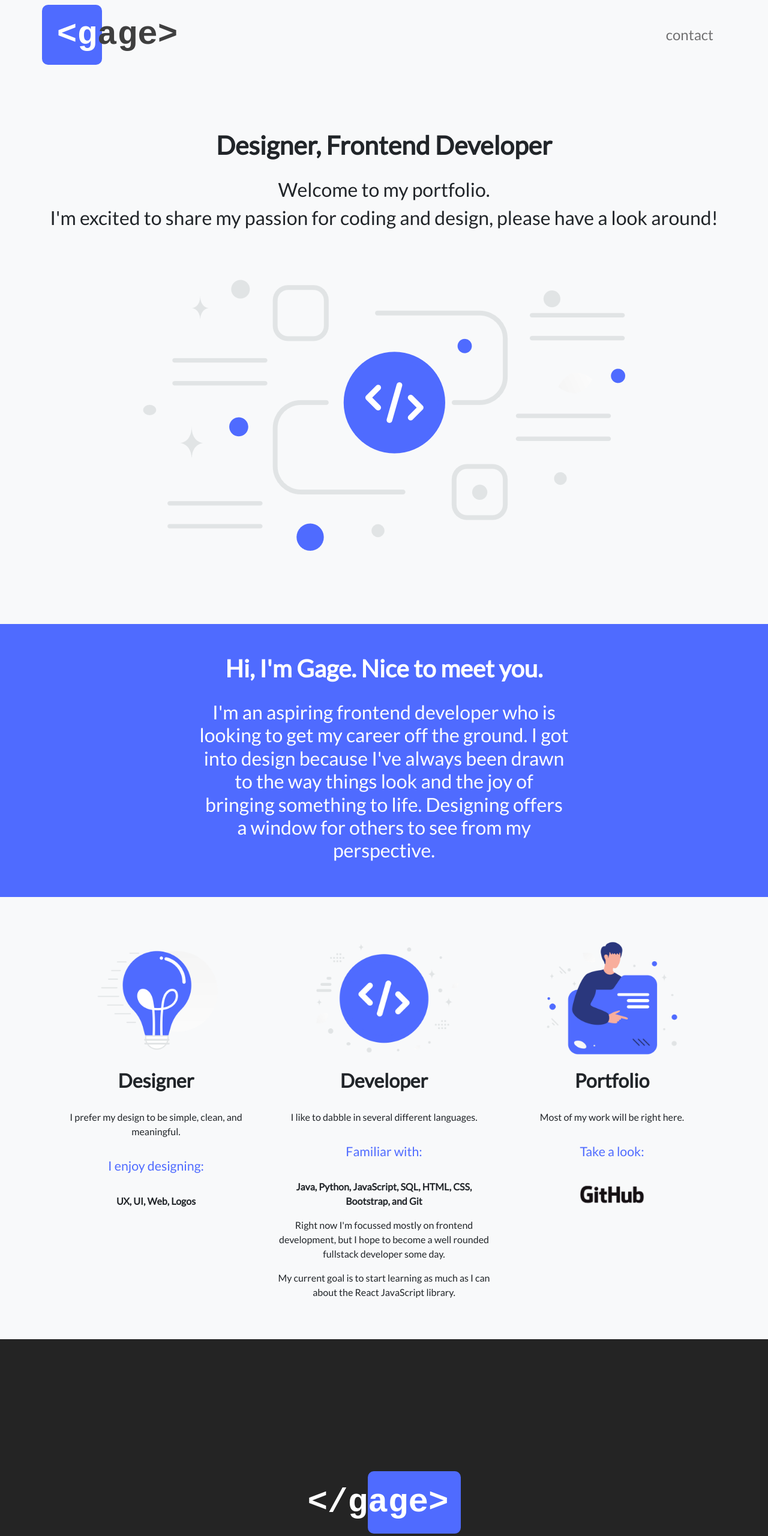
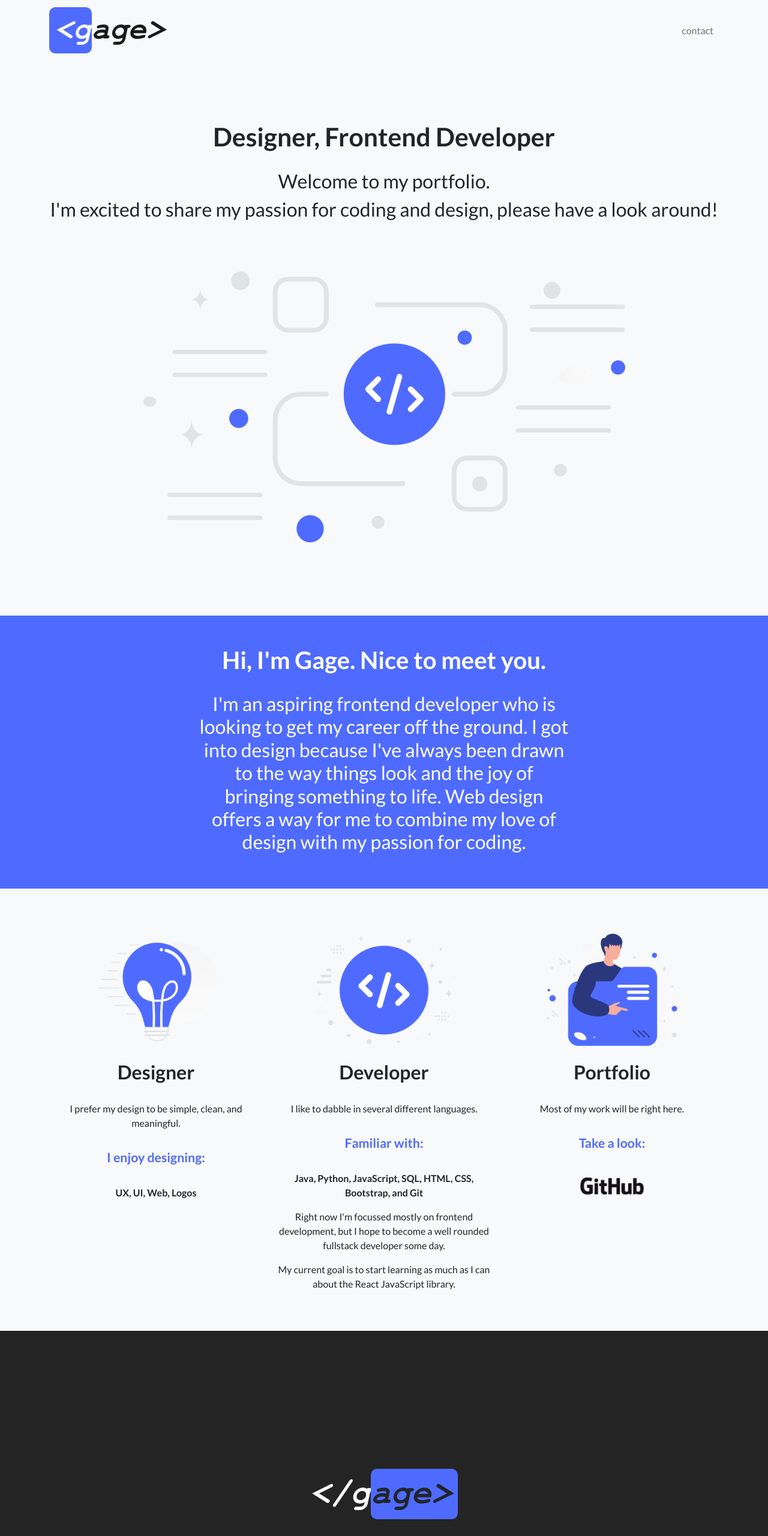
Before and after one commit to gagenzmer/portfolio, a plain HTML site: page index.html in a window 1280 px wide. Shown: the top 2560 px of the page at 60% size. Drawn offline with nearby package versions, Linux system fonts and the light colour scheme.

Commit message:
added dedicated fonts to main styling page
Added dedicated fonts to the main styling page

```diff
--- a/index.html
+++ b/index.html
@@ -9,16 +9,17 @@
         <script src="https://cdn.jsdelivr.net/npm/bootstrap@5.2.0/dist/js/bootstrap.bundle.min.js"></script>
     </head>
     <body>
+        <!-- Navigation -->
         <nav class="navbar navbar-expand-sm bg-light">
-            <ul class="navbar-nav container">
-                <li class="nav-item">
-                    <span class="nav-link nav-logo">&lt;g<span class="nav-logo-span">age&gt;</span></span>
-                </li>
-                <li class="nav-item">
-                    <!-- Modal Open Button-->
-                    <button type="button" class="nav-link nav-link-option btn btn-link" data-bs-toggle="modal" data-bs-target="#contact">contact</button>
-                </li>
-            </ul>
+            <div class="container">
+                <div class="navbar-brand nav-logo"><span class="nav-logo-box text-right text-light">&lt;g</span>age&gt;</div>
+                <ul class="navbar-nav">
+                    <li class="nav-item">
+                        <!-- Modal Open Button-->
+                        <button type="button" class="nav-link btn btn-link" data-bs-toggle="modal" data-bs-target="#contact">contact</button>
+                    </li>
+                </ul>
+            </div>
         </nav>
         <!-- The Modal -->
         <div class="modal fade" id="contact">
@@ -35,15 +36,15 @@
                         <form class="row">
                             <div class="col-6">
                                 <label for="Name" class="form-label">Name</label>
-                                <input type="text" class="form-control" id="name" placeholder="" name="Name">
+                                <input type="text" class="form-control form-control-lg" id="name" placeholder="" name="Name">
                             </div>
                             <div class="col-6">
                                 <label for="email" class="form-label">Email</label>
-                                <input type="email" class="form-control" id="email" placeholder="" name="email">
+                                <input type="email" class="form-control form-control-lg" id="email" placeholder="" name="email">
                             </div>
                             <div class="col-12">
                                 <label for="Message" class="form-label">Message</label>
-                                <textarea class="form-control rounded-3" id="Message" rows="10"></textarea>
+                                <textarea class="form-control rounded-3" id="Message" rows="5"></textarea>
                             </div>
                         </form>
                     </div>
@@ -55,6 +56,7 @@
                 </div>
             </div>
         </div>
+        <!-- Intro -->
         <section class="container-fluid text-center intro bg-light text-dark">
             <div class="container">
                 <h1 class="intro-title">Designer, Frontend Developer</h1>
@@ -63,12 +65,14 @@
             </div>
             <img class="img-fluid" src=".\img\177.png">
         </section>
+        <!-- About -->
         <section class="container-fluid text-center about">
             <div class="container col-sm-6">
                 <h1 class="about-title">Hi, I'm Gage. Nice to meet you.</h1>
-                <h2>I'm an aspiring frontend developer who is looking to get my career off the ground. I got into design because I've always been drawn to the way things look and the joy of bringing something to life. Designing offers a window for others to see from my perspective.</h2>
+                <h2>I'm an aspiring frontend developer who is looking to get my career off the ground. I got into design because I've always been drawn to the way things look and the joy of bringing something to life. Web design offers a way for me to combine my love of design with my passion for coding.</h2>
             </div>
         </section>
+        <!-- Projects -->
         <section class="container-fluid text-center bg-light text-dark projects">
             <div class="container">
                 <div class="row text-center">
@@ -98,14 +102,15 @@
                 </div>
             </div>
         </section>
+        <!-- Footer -->
         <footer class="container-fluid text-center text-light footer">
             <div class="container">
                 <div class="footer-logo">
-                    <span>&lt;&#47;g<span class="footer-logo-box">age&gt;</span></span>
+                    <span>&lt;&#47;g<span class="footer-logo-box text-dark">age&gt;</span></span>
                 </div>
                 <a href="https://github.com/gagenzmer/"><img class="img-fluid" src=".\img\GitHub-Mark-Light-64px.png"></a>
                 <h1 class="footer-title">Learning something new each day.</h1>
-                <p class="motto">Handcrafted by me &copy;twentytwentytwo</p>
+                <p>Handcrafted by me &copy;twentytwentytwo</p>
                 <p class="fine-print">Made with Bootstrap 5</p>
                 <p class="fine-print">and</p>
                 <p class="fine-print">illustrations provided by <a href="https://themeisle.com">themeisle.com</a>.</p>
--- a/main.css
+++ b/main.css
@@ -1,35 +1,82 @@
 @font-face {
-    font-family: Lato;
+    font-family: 'Lato';
     src: url('./fonts/Lato/Lato-Regular.ttf');
+    font-weight: normal;
+}
+
+@font-face {
+    font-family: 'Lato';
+    src: url('./fonts/Lato/Lato-Bold.ttf');
+    font-weight: 700;
+}
+
+@font-face {
+    font-family: 'Lato';
+    src: url('./fonts/Lato/Lato-Black.ttf');
+    font-weight: 900;
+}
+
+@font-face {
+    font-family: 'Lato';
+    src: url('./fonts/Lato/Lato-Light.ttf');
+    font-weight: 300;
+}
+
+@font-face {
+    font-family: 'Lato';
+    src: url('./fonts/Lato/Lato-Thin.ttf');
+    font-weight: 100;
+}
+
+@font-face {
+    font-family: 'Lato';
+    src: url('./fonts/Lato/Lato-Italic.ttf');
+    font-style: italic;
+    font-weight: normal;
+}
+
+@font-face {
+    font-family: 'Lato';
+    src: url('./fonts/Lato/Lato-BoldItalic.ttf');
+    font-style: italic;
+    font-weight: bold;
+}
+
+@font-face {
+    font-family: 'Lato';
+    src: url('./fonts/Lato/Lato-LightItalic.ttf');
+    font-style: italic;
+    font-weight: lighter;
+}
+
+@font-face {
+    font-family: 'Courier New';
+    src: url('./fonts/Courier New/Courier New.ttf');
+    font-weight: normal;
+}
+
+@font-face {
+    font-family: 'Courier New';
+    src: url('./fonts/Courier New/Courier New Bold Italic font.ttf');
+    font-weight: bold;
 }
 
 body {
     background-color: rgb(36, 36, 36);
     color: white;
-    font-family: Lato;
+    font-family: 'Lato';
 }
 
 .nav-logo {
-    width: 100px;
-    height: 100px;
-    font-size: 42pt;
-    font-family: 'Courier New', Courier, monospace;
+    font-size: 38pt;
+    font-family: 'Courier New';
     font-weight: bold;
-    text-align: right;
-    color: white;
+}
+
+.nav-logo-box {
+    padding: 10px 0 10px 10px;
     background-color: #4F6BFF;
     border-radius: 10px;
-}
-
-.nav-logo-span {
-    position:absolute;
-    color:rgb(63, 63, 63);
-}
-
-.nav-link-option {
-    font-size: 18pt;
-    padding-left: 10px;
-    float: right;
 }
 
 .modal-body-title {
@@ -69,7 +116,7 @@ body {
 
 .list-title {
     margin: 30px 0;
-    font-weight: 100;
+    font-weight: bold;
     font-size: 16pt;
     color: #4F6BFF;
 }
@@ -77,20 +124,16 @@ body {
 .footer-logo {
     margin-bottom: 50px;
     font-size: 42pt;
-    font-family: 'Courier New', Courier, monospace;
+    font-family: 'Courier New';
     font-weight: bold;
     text-align: center;
     color: white;
 }
 
 .footer-logo-box {
-    padding: 20px 20px 20px 0;
+    padding: 10px 10px 10px 0;
     background-color: #4F6BFF;
     border-radius: 10px;
-}
-
-.motto {
-    font-weight: lighter;
 }
 
 .footer {
```
Also changed, not shown: fonts/Courier New/Courier New Bold Italic font.ttf (added), fonts/Courier New/Courier New.ttf (added).
